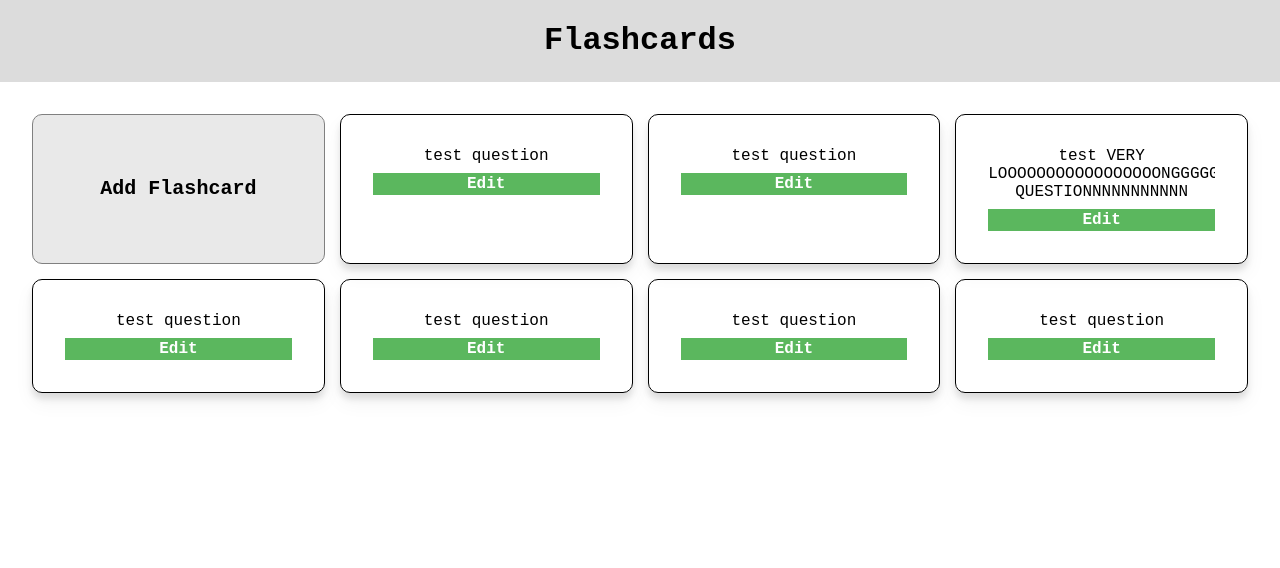
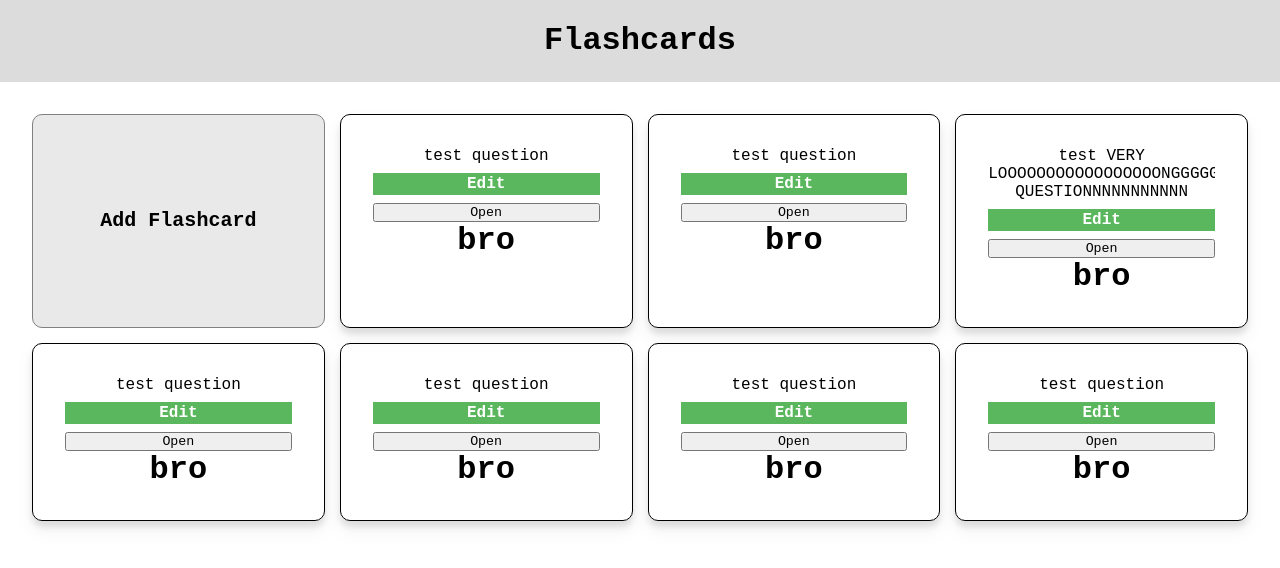
Before and after one commit to wongchs/flashcard-quiz, a React (Vite) app: page / in a window 1280 px wide. Shown: the top 568 px of the page. Built offline with nearby package versions, Linux system fonts and the light colour scheme.

Commit message:
testing out dialogs

```diff
--- a/src/App.css
+++ b/src/App.css
@@ -20,13 +20,13 @@
   border-radius: 10px;
 }
 
-.flashcard.flipped {
+/* .flashcard.flipped {
   transform: rotateY(180deg);
-}
+} */
 
-.flashcard.flipped .flashcard-content {
+/* .flashcard.flipped .flashcard-content {
   transform: rotateY(180deg);
-}
+} */
 
 .flashcard-content {
   text-align: center;
@@ -113,3 +113,15 @@
   border-radius: 10px;
   border: 1px solid grey;
 }
+
+.open-card {
+  transition: transform ease 0.3s;
+}
+
+.open-card.flipped {
+  transform: rotateY(180deg);
+}
+
+.open-card.flipped .open-card-content {
+  transform: rotateY(180deg);
+}
--- a/src/components/Flashcard.jsx
+++ b/src/components/Flashcard.jsx
@@ -2,6 +2,7 @@ import React, { useState, useEffect } from 'react';
 
 function Flashcard({ flashcard, onEdit, onDelete }) {
     const [isFlipped, setIsFlipped] = useState(false);
+    const [isOpen, setIsOpen] = useState(false);
     const [isEditing, setIsEditing] = useState(false);
     const [editedFlashcard, setEditedFlashcard] = useState({ ...flashcard });
 
@@ -16,6 +17,11 @@ function Flashcard({ flashcard, onEdit, onDelete }) {
             setIsFlipped(!isFlipped);
         }
     };
+
+    const handleOpen = (e) => {
+        e.stopPropagation();
+        setIsOpen(!isOpen);
+    }
 
     const handleEdit = (e) => {
         e.stopPropagation();
@@ -50,7 +56,17 @@ function Flashcard({ flashcard, onEdit, onDelete }) {
                     <div className="flashcard-text">
                         {isFlipped ? flashcard.answer : flashcard.question}
                         {!isFlipped && <button className='edit-btn' onClick={handleEditClick}>Edit</button>}
+                        {!isFlipped && <button className='open-btn' onClick={handleOpen}>Open</button>}
                     </div>
+                )}
+                {isOpen ? (
+                    <dialog className={`open-card ${isFlipped ? 'flipped' : ''}`} open onClick={handleFlip}>
+                        <div className="open-card-content">
+                            {isFlipped ? flashcard.answer : flashcard.question}
+                        </div>
+                    </dialog>
+                ) : (
+                    <h1>bro</h1>
                 )}
             </div>
         </div>
```
